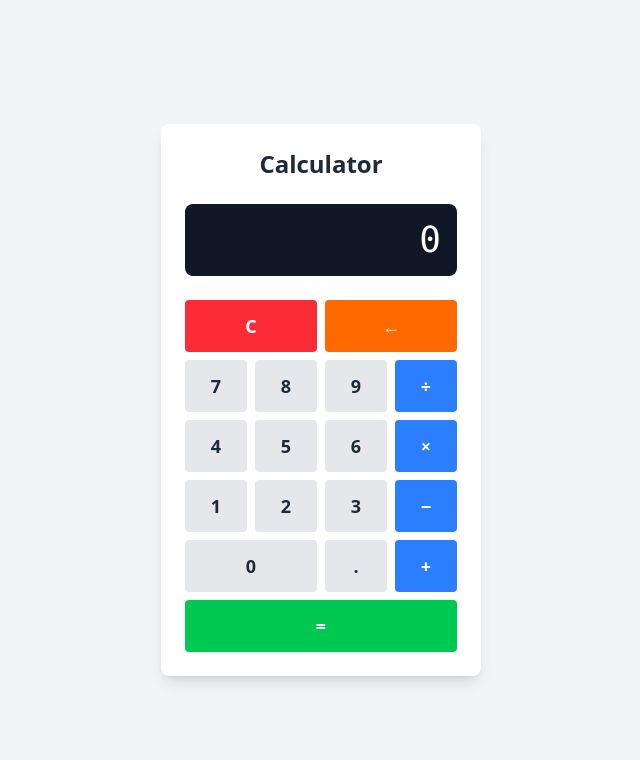
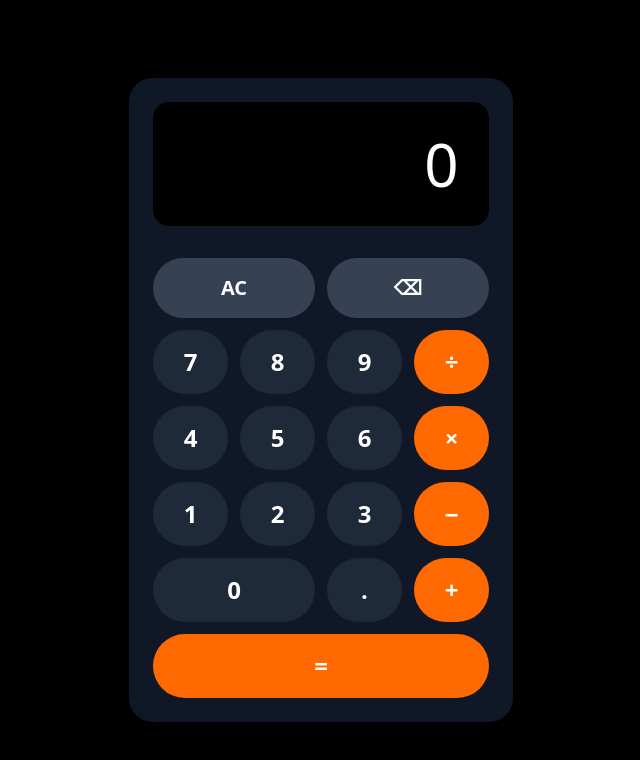
Before and after one commit to farhaan-mukarram/non-deterministic-calculator, a React (Vite) app: page / in a window 1280 px wide. Shown: the top 760 px of the page, without its empty margins (319-959 px from the left). Built offline with nearby package versions, Linux system fonts and the light colour scheme.

Commit message:
feat: update ui

```diff
--- a/src/App.tsx
+++ b/src/App.tsx
@@ -80,53 +80,51 @@ function App() {
   }
 
   return (
-    <div className="flex items-center justify-center min-h-screen bg-gray-100">
-      <div className="bg-white rounded-lg shadow-lg p-6 w-80">
-        <h1 className="text-center text-2xl font-bold mb-6 text-gray-800">Calculator</h1>
-
+    <div className="flex items-center justify-center min-h-screen bg-black">
+      <div className="bg-gray-900 rounded-3xl p-6 w-96 shadow-2xl">
         {/* Display */}
-        <div className="bg-gray-900 text-white text-right p-4 rounded-lg mb-6 overflow-hidden">
-          <div className="text-4xl font-mono break-words">{display}</div>
+        <div className="bg-black text-white text-right p-8 rounded-2xl mb-8 overflow-hidden">
+          <div className="text-6xl font-light tracking-tight break-words">{display}</div>
         </div>
 
         {/* Button Grid */}
-        <div className="grid grid-cols-4 gap-2">
-          {/* Row 1: Clear */}
+        <div className="grid grid-cols-4 gap-3">
+          {/* Row 1: Clear & Backspace */}
           <button
             onClick={handleClear}
-            className="col-span-2 bg-red-500 hover:bg-red-600 text-white font-bold py-3 px-4 rounded text-lg transition"
+            className="col-span-2 bg-gray-700 hover:bg-gray-600 active:bg-gray-500 text-white font-semibold py-4 px-6 rounded-full text-xl transition duration-75"
           >
-            C
+            AC
           </button>
           <button
             onClick={handleBackspace}
-            className="col-span-2 bg-orange-500 hover:bg-orange-600 text-white font-bold py-3 px-4 rounded text-lg transition"
+            className="col-span-2 bg-gray-700 hover:bg-gray-600 active:bg-gray-500 text-white font-semibold py-4 px-6 rounded-full text-xl transition duration-75"
           >
-            ←
+            ⌫
           </button>
 
           {/* Row 2: Numbers 7-9, Division */}
           <button
             onClick={() => handleNumberClick('7')}
-            className="bg-gray-200 hover:bg-gray-300 text-gray-800 font-bold py-3 px-4 rounded text-lg transition"
+            className="bg-gray-800 hover:bg-gray-700 active:bg-gray-600 text-white font-semibold py-4 px-6 rounded-full text-2xl transition duration-75"
           >
             7
           </button>
           <button
             onClick={() => handleNumberClick('8')}
-            className="bg-gray-200 hover:bg-gray-300 text-gray-800 font-bold py-3 px-4 rounded text-lg transition"
+            className="bg-gray-800 hover:bg-gray-700 active:bg-gray-600 text-white font-semibold py-4 px-6 rounded-full text-2xl transition duration-75"
           >
             8
           </button>
           <button
             onClick={() => handleNumberClick('9')}
-            className="bg-gray-200 hover:bg-gray-300 text-gray-800 font-bold py-3 px-4 rounded text-lg transition"
+            className="bg-gray-800 hover:bg-gray-700 active:bg-gray-600 text-white font-semibold py-4 px-6 rounded-full text-2xl transition duration-75"
           >
             9
           </button>
           <button
             onClick={() => handleOperation('÷')}
-            className="bg-blue-500 hover:bg-blue-600 text-white font-bold py-3 px-4 rounded text-lg transition"
+            className="bg-orange-500 hover:bg-orange-600 active:bg-orange-700 text-white font-semibold py-4 px-6 rounded-full text-2xl transition duration-75"
           >
             ÷
           </button>
@@ -134,25 +132,25 @@ function App() {
           {/* Row 3: Numbers 4-6, Multiplication */}
           <button
             onClick={() => handleNumberClick('4')}
-            className="bg-gray-200 hover:bg-gray-300 text-gray-800 font-bold py-3 px-4 rounded text-lg transition"
+            className="bg-gray-800 hover:bg-gray-700 active:bg-gray-600 text-white font-semibold py-4 px-6 rounded-full text-2xl transition duration-75"
           >
             4
           </button>
           <button
             onClick={() => handleNumberClick('5')}
-            className="bg-gray-200 hover:bg-gray-300 text-gray-800 font-bold py-3 px-4 rounded text-lg transition"
+            className="bg-gray-800 hover:bg-gray-700 active:bg-gray-600 text-white font-semibold py-4 px-6 rounded-full text-2xl transition duration-75"
           >
             5
           </button>
           <button
             onClick={() => handleNumberClick('6')}
-            className="bg-gray-200 hover:bg-gray-300 text-gray-800 font-bold py-3 px-4 rounded text-lg transition"
+            className="bg-gray-800 hover:bg-gray-700 active:bg-gray-600 text-white font-semibold py-4 px-6 rounded-full text-2xl transition duration-75"
           >
             6
           </button>
           <button
             onClick={() => handleOperation('×')}
-            className="bg-blue-500 hover:bg-blue-600 text-white font-bold py-3 px-4 rounded text-lg transition"
+            className="bg-orange-500 hover:bg-orange-600 active:bg-orange-700 text-white font-semibold py-4 px-6 rounded-full text-2xl transition duration-75"
           >
             ×
           </button>
@@ -160,25 +158,25 @@ function App() {
           {/* Row 4: Numbers 1-3, Subtraction */}
           <button
             onClick={() => handleNumberClick('1')}
-            className="bg-gray-200 hover:bg-gray-300 text-gray-800 font-bold py-3 px-4 rounded text-lg transition"
+            className="bg-gray-800 hover:bg-gray-700 active:bg-gray-600 text-white font-semibold py-4 px-6 rounded-full text-2xl transition duration-75"
           >
             1
           </button>
           <button
             onClick={() => handleNumberClick('2')}
-            className="bg-gray-200 hover:bg-gray-300 text-gray-800 font-bold py-3 px-4 rounded text-lg transition"
+            className="bg-gray-800 hover:bg-gray-700 active:bg-gray-600 text-white font-semibold py-4 px-6 rounded-full text-2xl transition duration-75"
           >
             2
           </button>
           <button
             onClick={() => handleNumberClick('3')}
-            className="bg-gray-200 hover:bg-gray-300 text-gray-800 font-bold py-3 px-4 rounded text-lg transition"
+            className="bg-gray-800 hover:bg-gray-700 active:bg-gray-600 text-white font-semibold py-4 px-6 rounded-full text-2xl transition duration-75"
           >
             3
           </button>
           <button
             onClick={() => handleOperation('-')}
-            className="bg-blue-500 hover:bg-blue-600 text-white font-bold py-3 px-4 rounded text-lg transition"
+            className="bg-orange-500 hover:bg-orange-600 active:bg-orange-700 text-white font-semibold py-4 px-6 rounded-full text-2xl transition duration-75"
           >
             −
           </button>
@@ -186,19 +184,19 @@ function App() {
           {/* Row 5: Number 0, Decimal, Addition */}
           <button
             onClick={() => handleNumberClick('0')}
-            className="col-span-2 bg-gray-200 hover:bg-gray-300 text-gray-800 font-bold py-3 px-4 rounded text-lg transition"
+            className="col-span-2 bg-gray-800 hover:bg-gray-700 active:bg-gray-600 text-white font-semibold py-4 px-6 rounded-full text-2xl transition duration-75"
           >
             0
           </button>
           <button
             onClick={handleDecimal}
-            className="bg-gray-200 hover:bg-gray-300 text-gray-800 font-bold py-3 px-4 rounded text-lg transition"
+            className="bg-gray-800 hover:bg-gray-700 active:bg-gray-600 text-white font-semibold py-4 px-6 rounded-full text-2xl transition duration-75"
           >
             .
           </button>
           <button
             onClick={() => handleOperation('+')}
-            className="bg-blue-500 hover:bg-blue-600 text-white font-bold py-3 px-4 rounded text-lg transition"
+            className="bg-orange-500 hover:bg-orange-600 active:bg-orange-700 text-white font-semibold py-4 px-6 rounded-full text-2xl transition duration-75"
           >
             +
           </button>
@@ -206,7 +204,7 @@ function App() {
           {/* Row 6: Equals */}
           <button
             onClick={handleEquals}
-            className="col-span-4 bg-green-500 hover:bg-green-600 text-white font-bold py-3 px-4 rounded text-lg transition"
+            className="col-span-4 bg-orange-500 hover:bg-orange-600 active:bg-orange-700 text-white font-semibold py-4 px-6 rounded-full text-2xl transition duration-75"
           >
             =
           </button>
```
